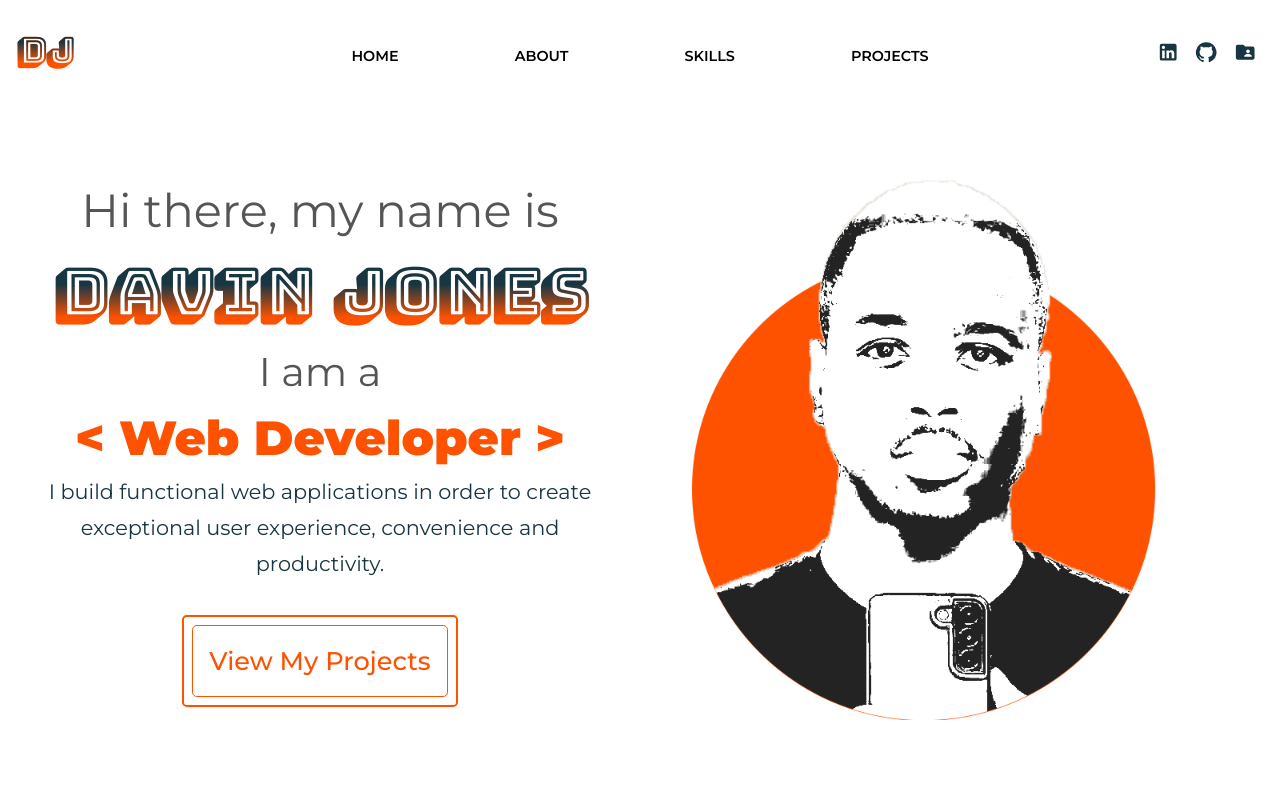
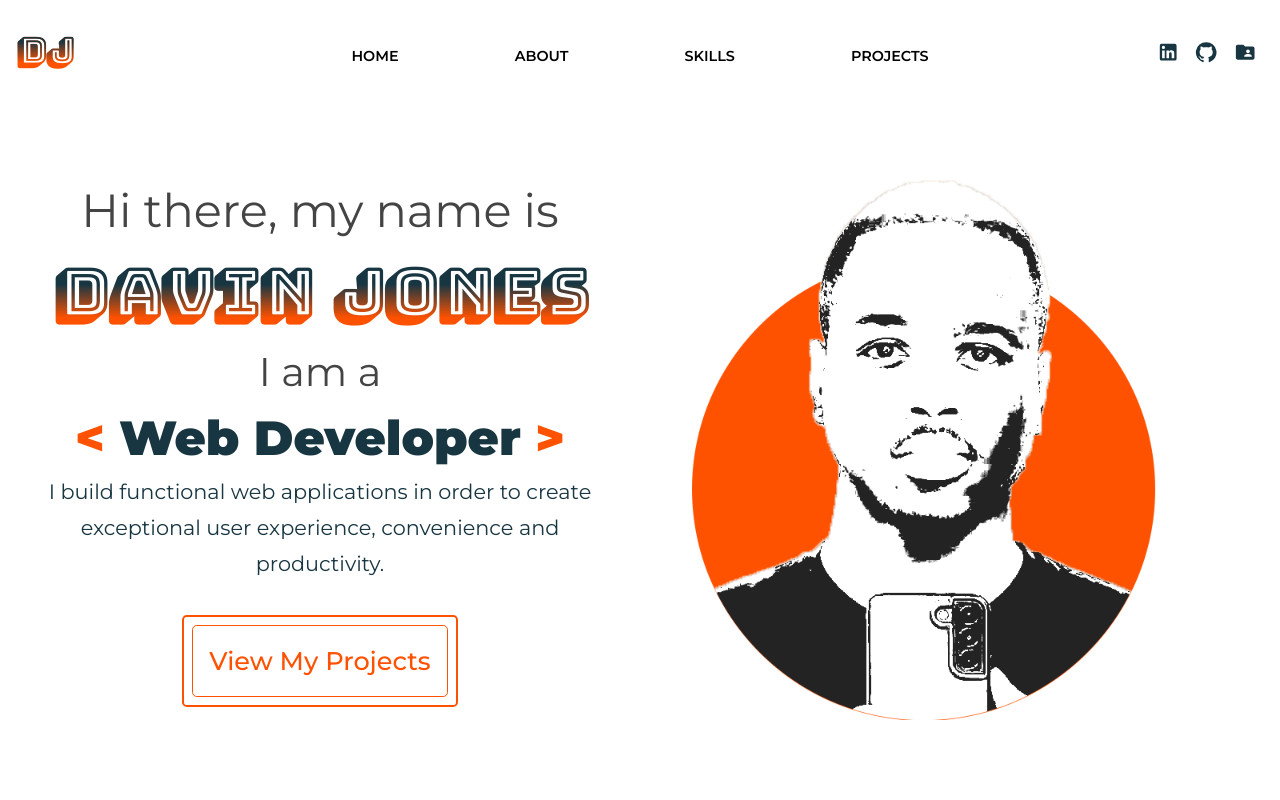
Before and after one commit to NovaSharx/Portfolio-Website, a React (Create React App) app: page / in a window 1280 px wide. Shown: the top 800 px of the page. Built offline with nearby package versions, Linux system fonts and the light colour scheme.

Commit message:
Changed hero section greeting and role font colors.

```diff
--- a/src/stylesheets/css/main.css
+++ b/src/stylesheets/css/main.css
@@ -594,7 +594,7 @@ p {
   font-family: "Montserrat", "Trebuchet MS", Arial, sans-serif;
   font-size: 2.8rem;
   font-weight: 400;
-  color: #555;
+  color: #444;
 }
 #hero-section #hero-section-content #greeting #name {
   font-family: "Bungee Shade";
@@ -608,13 +608,12 @@ p {
 #hero-section #hero-section-content #role {
   font-size: 2.5rem;
   font-weight: 400;
-  color: #555;
+  color: #444;
 }
 #hero-section #hero-section-content #role #role-title {
   font-size: 3rem;
   font-weight: 900;
-  color: #333;
-  color: #ff5200;
+  color: #183642;
 }
 #hero-section #hero-section-content #role #role-title span {
   color: #ff5200;
--- a/src/stylesheets/scss/section/_hero-section.scss
+++ b/src/stylesheets/scss/section/_hero-section.scss
@@ -17,7 +17,7 @@
             font-family: $font-stack;
             font-size: 2.8rem;
             font-weight: 400;
-            color: #555;
+            color: #444;
 
             #name {
                 font-family: 'Bungee Shade';
@@ -33,13 +33,12 @@
         #role {
             font-size: 2.5rem;
             font-weight: 400;
-            color: #555;
+            color: #444;
 
             #role-title {
                 font-size: 3rem;
                 font-weight: 900;
-                color: #333;
-                color: $secondary-color;
+                color: $primary-color;
 
                 span {
                     color: $secondary-color;
```
Also changed, not shown: 1 other file (tests, documents, lock files or other folders).
